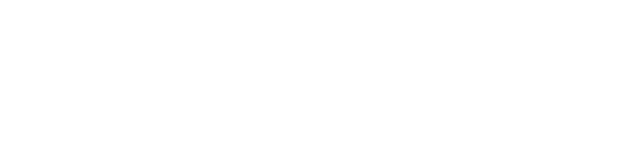
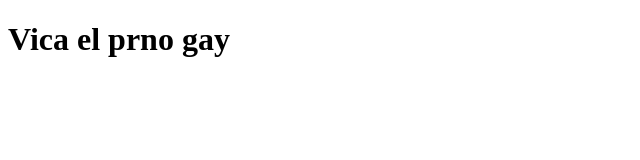
Before and after one commit to jascmen/basicGit, a plain HTML site: page index.html in a window 1280 px wide. Shown: the whole page, without its empty margins (0-640 px from the left). Drawn offline with Linux system fonts and the light colour scheme.

Commit message:
probando rama 1

```diff
--- a/index.html
+++ b/index.html
@@ -5,6 +5,7 @@
     <meta name="viewport" content="width=device-width, initial-scale=1.0">
     <title>Document</title>
 </head>
+<h1>Vica el prno gay</h1>
 <body>
 
 </body>
```
